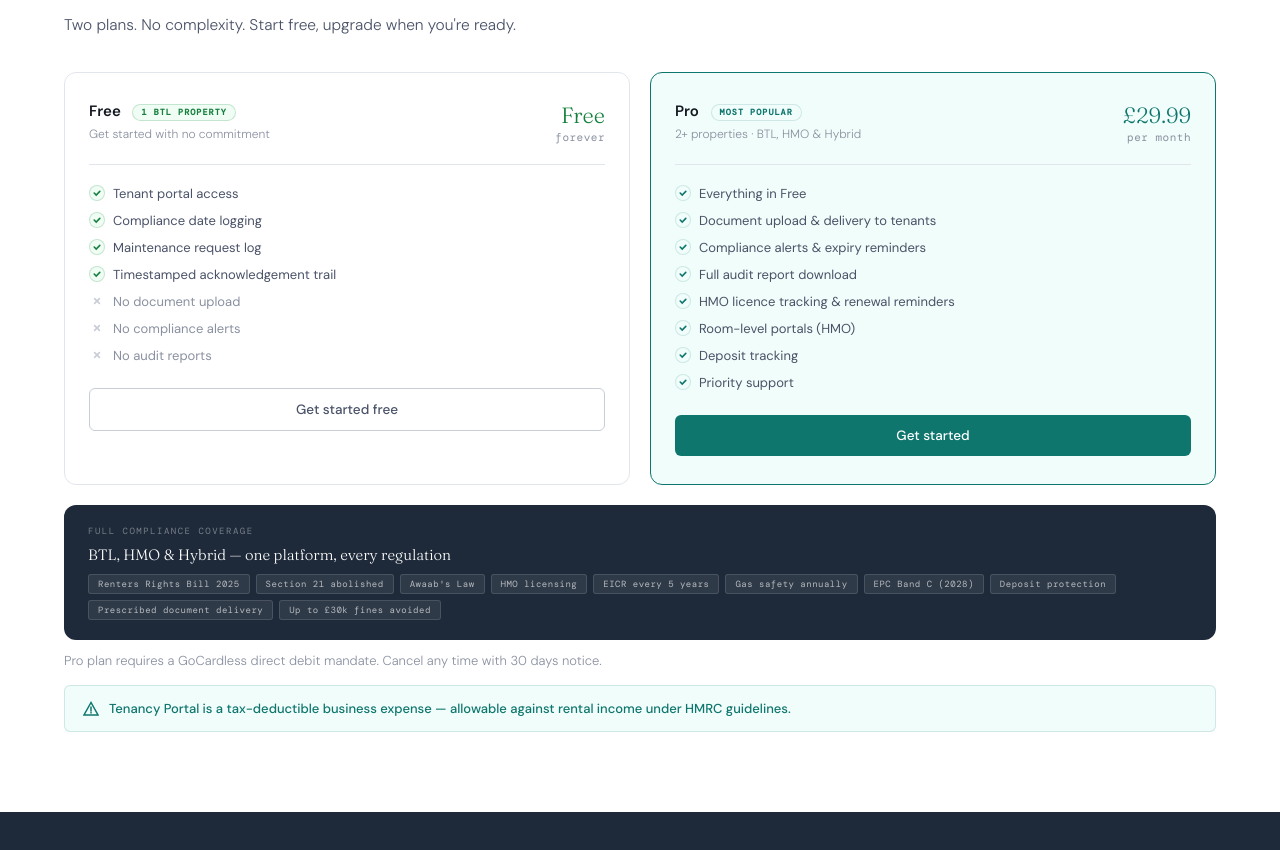
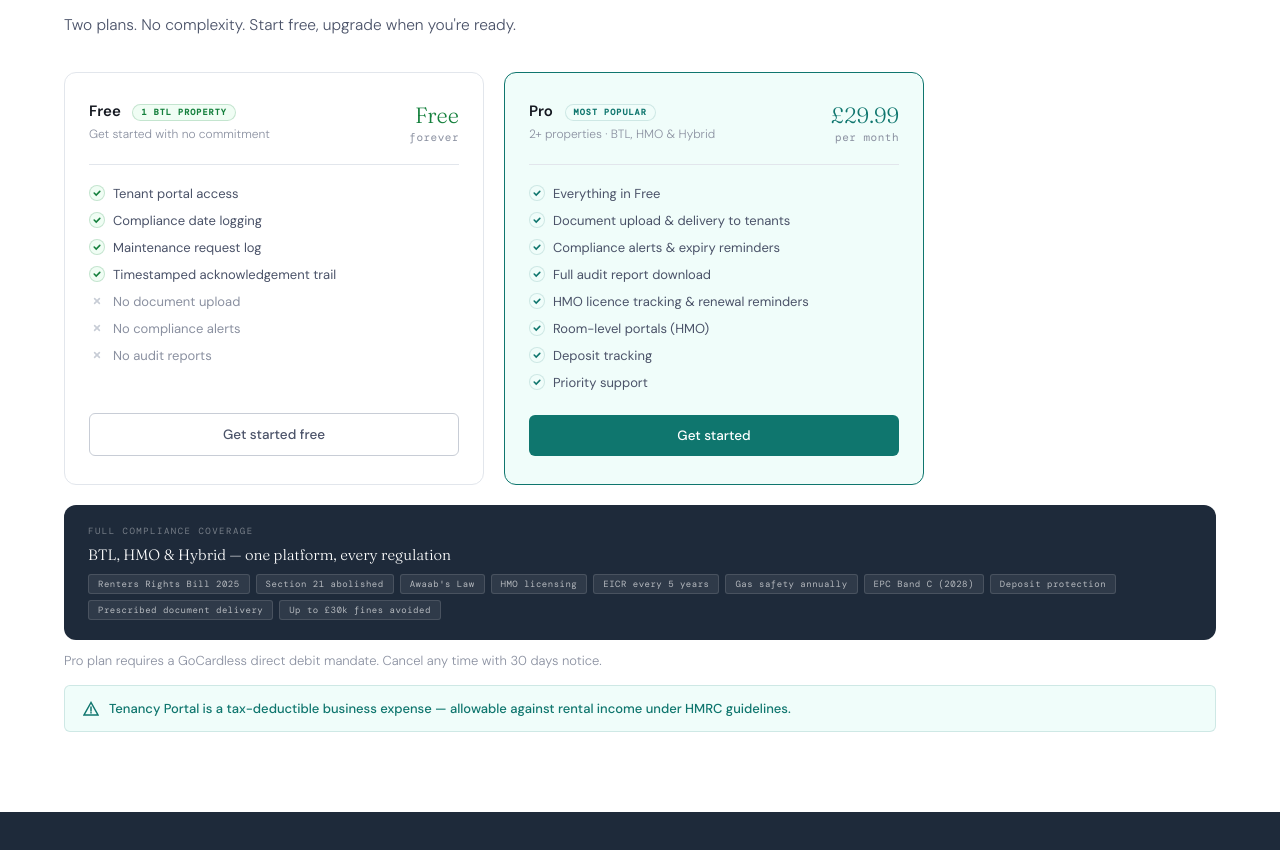
Before and after one commit to EFA-Properties/tenancy-portal-website, a plain HTML site: page index.html in a window 1280 px wide. Shown: the part 3136-3986 px from the top of the page. Drawn offline with nearby package versions, Linux system fonts and the light colour scheme.

Commit message:
index.html

```diff
--- a/index.html
+++ b/index.html
@@ -251,11 +251,13 @@
 
 
   /* PRICE CARDS */
-  .price-cards { display: grid; grid-template-columns: 1fr 1fr; gap: 20px; margin-top: 32px; }
+  .price-cards { display: grid; grid-template-columns: 1fr 1fr; gap: 20px; margin-top: 32px; max-width: 860px; }
   .price-card-new {
     background: var(--bg2); border: 1.5px solid var(--border);
     border-radius: var(--r2); padding: 28px 24px;
+    display: flex; flex-direction: column;
   }
+  .price-card-new .pcn-features { flex: 1; }
   .price-card-featured { border-color: var(--teal); background: var(--teal-light); }
   .pcn-head { display: flex; justify-content: space-between; align-items: flex-start; gap: 16px; margin-bottom: 20px; }
   .pcn-name { font-size: 15px; font-weight: 600; color: var(--text); margin-bottom: 5px; }
```
